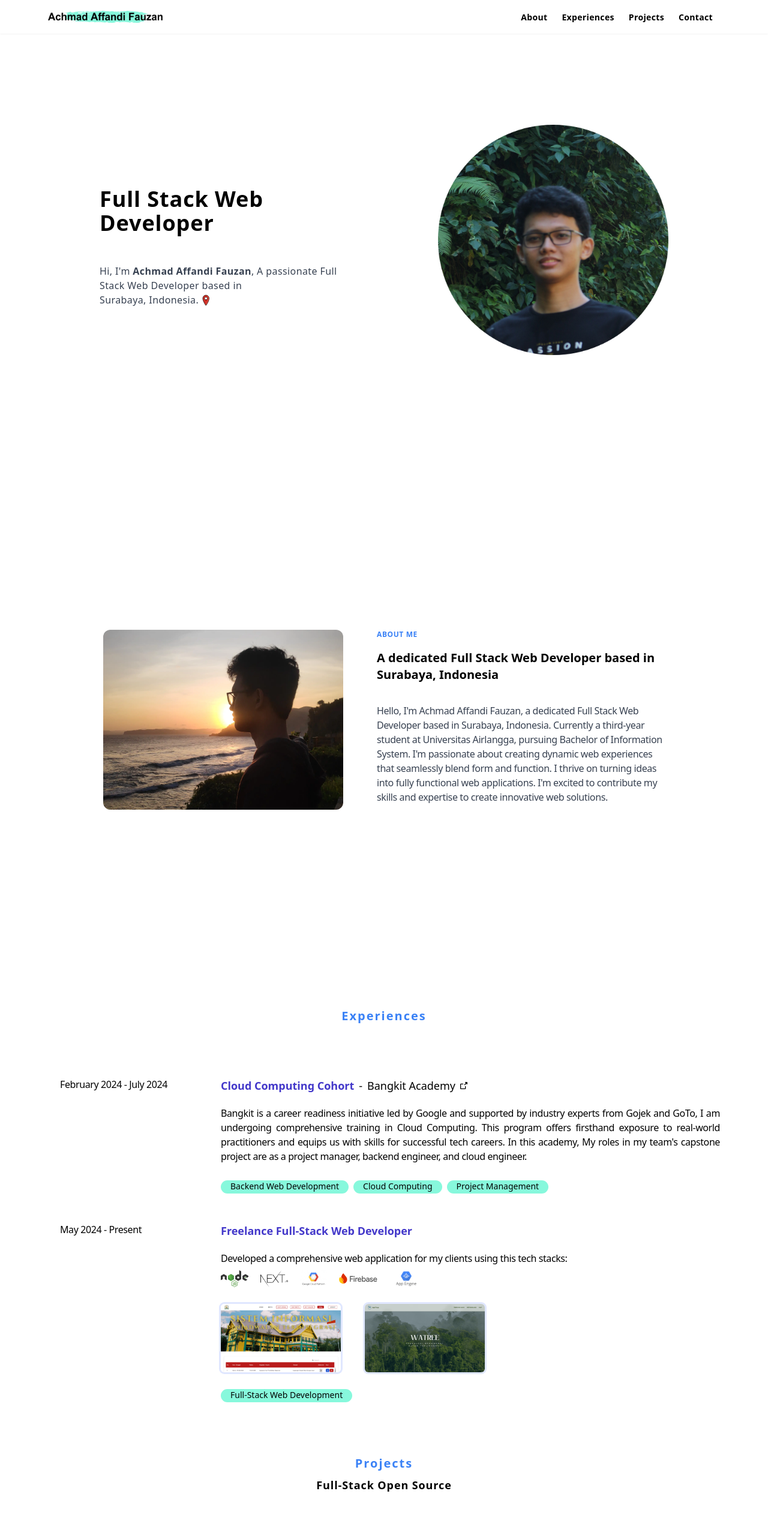
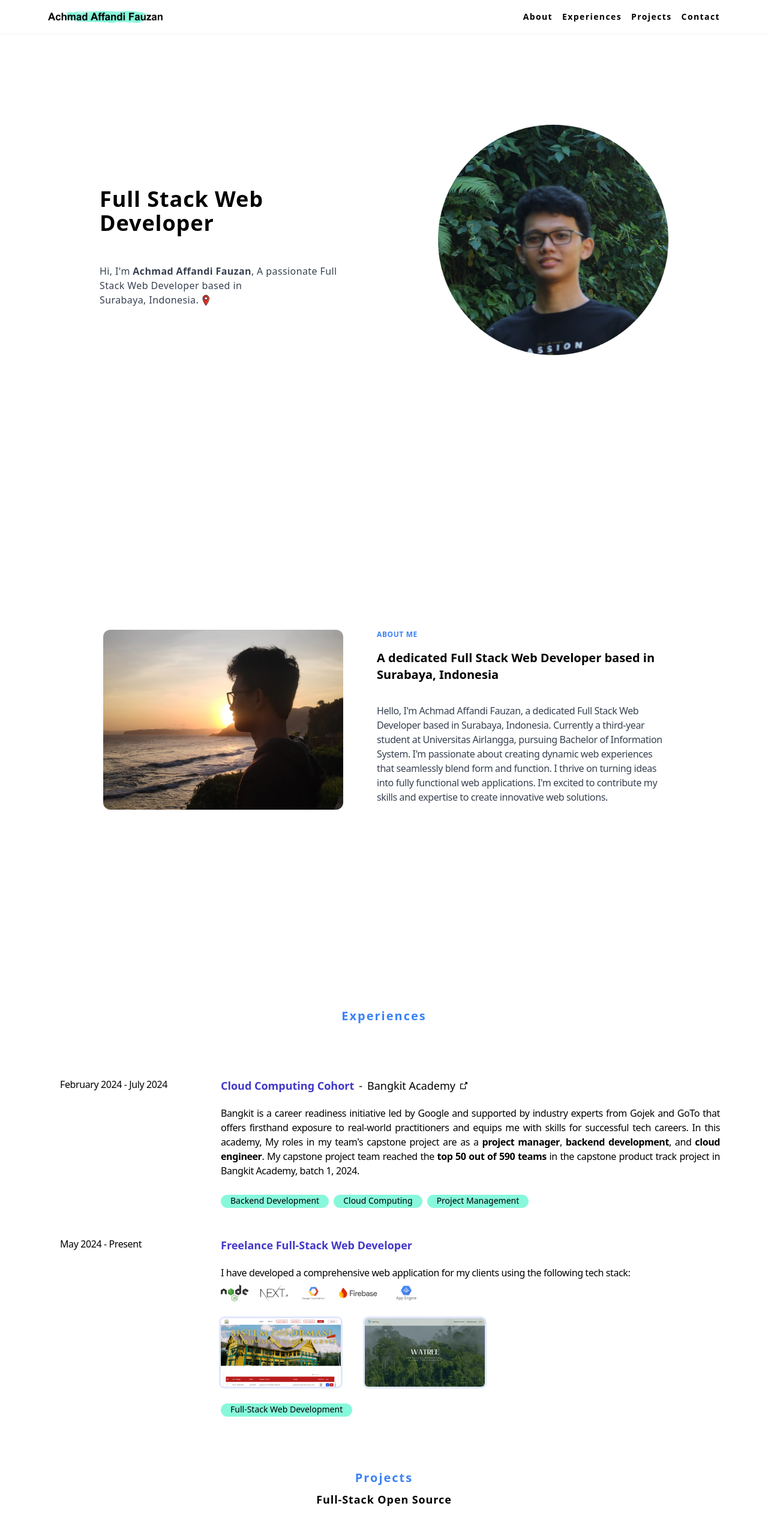
Before and after one commit to achmadaffandifauzan/portofolio, a React (Create React App) app: page / in a window 1280 px wide. Shown: the top 2566 px of the page at 60% size. Built offline with nearby package versions, Linux system fonts and the light colour scheme.

Commit message:
update experience description

```diff
--- a/src/Home.js
+++ b/src/Home.js
@@ -6,17 +6,17 @@ const Home = () => {
     <div className="flex flex-col h-screen justify-center px-5 sm:px-10 content-center ">
       <div className="flex flex-col-reverse sm:flex-row flex-wrap justify-around gap-14 sm:px-20 content-center">
         <div className="flex-initial flex flex-col sm:gap-4 sm:justify-center justify-around w-full sm:w-2/5">
-          <div className="text-4xl font-bold tracking-wide mt-10">
+          <div className="text-4xl font-bold tracking-wide mt-10  max-sm:text-center">
             Full Stack Web Developer
           </div>
-          <div className="my-8 mb-4 text-gray-700 tracking-wide flex">
+          <div className="my-8 mb-4 text-gray-700 tracking-wide flex max-sm:text-center">
             <span>
               <span>
                 Hi, I'm{" "}
                 <span className="font-extrabold">Achmad Affandi Fauzan</span>, A
                 passionate Full Stack Web Developer based in
               </span>
-              <span className="flex">
+              <span className="flex  max-sm:justify-center">
                 Surabaya, Indonesia.
                 <img src="logo/location.svg" className="w-6 flex" alt="" />{" "}
               </span>
--- a/src/Navbar.js
+++ b/src/Navbar.js
@@ -1,37 +1,17 @@
 import { React } from "react";
 const Navbar = () => {
   return (
-    <nav className="z-30 fixed top-0 left-0 right-0 flex flex-row justify-center sm:justify-between flex-wrap content-center h-14  px-5 sm:px-20  backdrop-blur-md bg-white/30 shadow-md sm:shadow-sm ">
+    <nav className="z-30 fixed top-0 left-0 right-0 flex flex-row justify-center sm:justify-between flex-wrap content-center h-14  px-5 sm:px-20  backdrop-blur-md bg-white/30 shadow-md sm:shadow-sm">
       <img
         src="affandi.webp"
         className="w-48 h-fit self-center hidden lg:block"
         alt=""
       />
-      <div className="">
-        <a
-          href="#about-page"
-          className="text-black text-sm font-bold px-3 tracking-wide"
-        >
-          About
-        </a>
-        <a
-          href="#experiences-page"
-          className="text-black text-sm font-bold px-3 tracking-wide "
-        >
-          Experiences
-        </a>
-        <a
-          href="#projects-page"
-          className="text-black text-sm font-bold px-3 tracking-wide "
-        >
-          Projects
-        </a>
-        <a
-          href="#contact-page"
-          className="text-black text-sm font-bold px-3 tracking-wide"
-        >
-          Contact
-        </a>
+      <div className="flex max-sm:w-full max-sm:justify-around text-black text-sm max-sm:uppercase max-sm:text-xs font-bold sm:gap-4 sm:tracking-widest tracking-wider">
+        <a href="#about-page">About</a>
+        <a href="#experiences-page">Experiences</a>
+        <a href="#projects-page">Projects</a>
+        <a href="#contact-page">Contact</a>
       </div>
     </nav>
   );
--- a/src/experiences/Bangkit.js
+++ b/src/experiences/Bangkit.js
@@ -27,15 +27,19 @@ const Bangkit = () => {
         </div>
         <div className="text-justify">
           Bangkit is a career readiness initiative led by Google and supported
-          by industry experts from Gojek and GoTo, I am undergoing comprehensive
-          training in Cloud Computing. This program offers firsthand exposure to
-          real-world practitioners and equips us with skills for successful tech
-          careers. In this academy, My roles in my team's capstone project are
-          as a project manager, backend engineer, and cloud engineer.
+          by industry experts from Gojek and GoTo that offers firsthand exposure
+          to real-world practitioners and equips me with skills for successful
+          tech careers. In this academy, My roles in my team's capstone project
+          are as a <span className="font-semibold">project manager</span>,{" "}
+          <span className="font-semibold">backend development</span>, and{" "}
+          <span className="font-semibold">cloud engineer</span>. My capstone
+          project team reached the{" "}
+          <span className="font-semibold">top 50 out of 590 teams</span> in the
+          capstone product track project in Bangkit Academy, batch 1, 2024.
         </div>
         <div className="flex flex-row max-sm:justify-center flex-wrap gap-2 my-2 tracking-normal">
           <div className="bg-[#87f8dc] px-4 pb-0.5 rounded-full text-sm ">
-            Backend Web Development
+            Backend Development
           </div>
           <div className="bg-[#87f8dc] px-4 pb-0.5 rounded-full text-sm ">
             Cloud Computing
--- a/src/experiences/Freelance.js
+++ b/src/experiences/Freelance.js
@@ -15,8 +15,8 @@ const Freelance = () => {
           </div>
         </div>
         <div className="text-justify">
-          Developed a comprehensive web application for my clients using this
-          tech stacks:
+          I have developed a comprehensive web application for my clients using
+          the following tech stack:
           <div className="flex flex-row max-sm:justify-center flex-wrap gap-5 my-2 tracking-normal">
             <img
               src="/logo/nodejs-full.svg"
```
